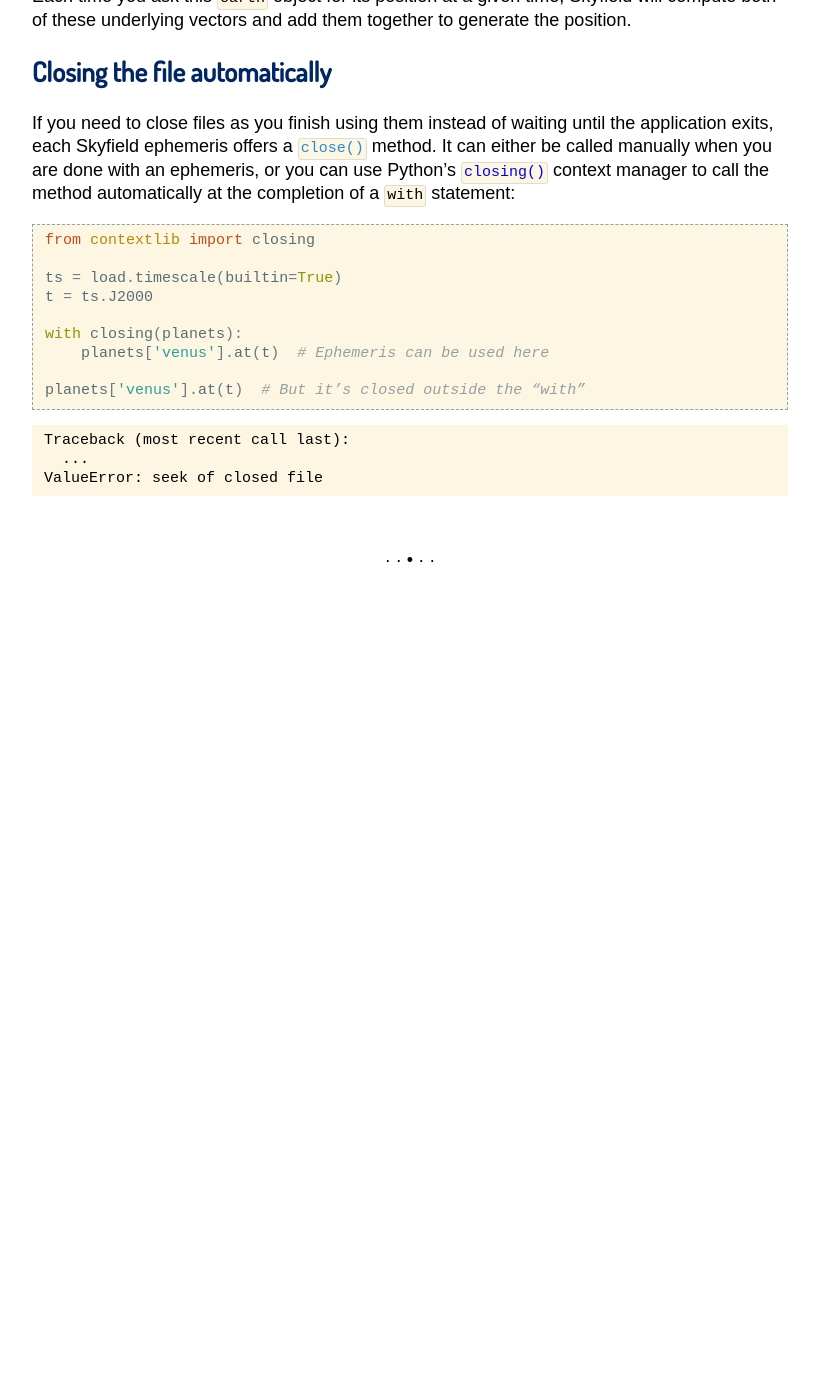
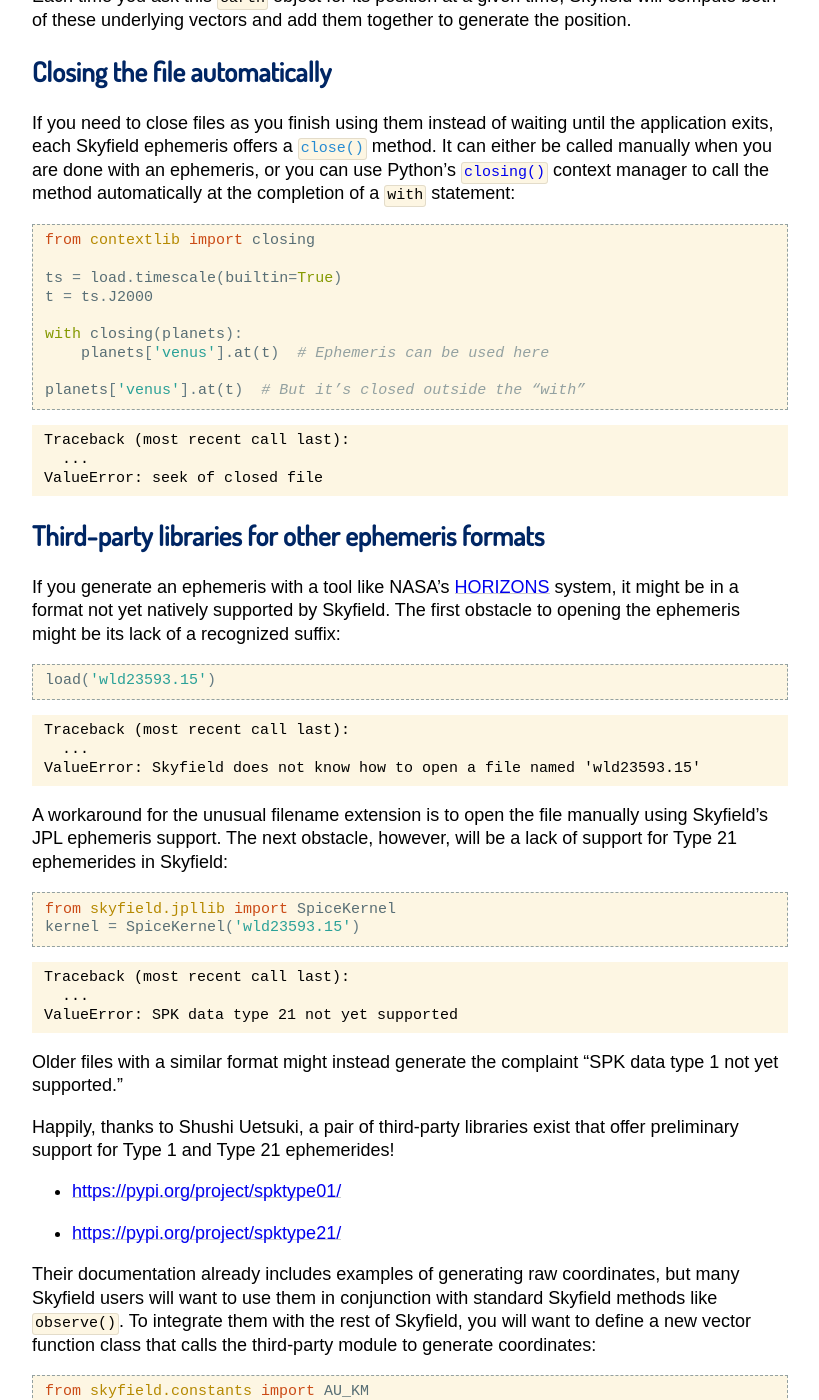
Before and after one commit to skyfielders/python-skyfield, a Sphinx documentation site: the page built from skyfield/documentation/planets.rst, in a window 1280 px wide and 1400 px high, scrolled down 3215 px. Shown: the whole window, without its empty margins (230-1049 px from the left). Built offline with Sphinx 7.4.7, drawn with Linux system fonts in a browser that asks for light colours; some web fonts are replaced; pages that are not in the unit, such as notebooks, are missing from menus; before the commit the page ends 3845 px from its top, so only the background shows below that; some of the changed text lies outside the part shown.

Commit message:
Preliminary fix for #387: documenting “spktype21”

```diff
--- a/requirements.txt
+++ b/requirements.txt
@@ -11,4 +11,5 @@
 pytz
 sphinx==1.7.2
 https://github.com/brandon-rhodes/assay/archive/master.zip
+https://github.com/whiskie14142/spktype21/archive/master.zip
 -e .
--- a/skyfield/documentation/planets.rst
+++ b/skyfield/documentation/planets.rst
@@ -215,3 +215,98 @@
 .. testcleanup::
 
    __import__('skyfield.tests.fixes').tests.fixes.teardown()
+
+.. _third-party-ephemerides:
+
+Third-party libraries for other ephemeris formats
+=================================================
+
+If you generate an ephemeris with a tool like NASA’s
+`HORIZONS <https://ssd.jpl.nasa.gov/horizons.cgi>`_ system,
+it might be in a format not yet natively supported by Skyfield.
+The first obstacle to opening the ephemeris
+might be its lack of a recognized suffix:
+
+.. testcode::
+
+    load('wld23593.15')
+
+.. testoutput::
+
+    Traceback (most recent call last):
+      ...
+    ValueError: Skyfield does not know how to open a file named 'wld23593.15'
+
+A workaround for the unusual filename extension
+is to open the file manually using Skyfield’s JPL ephemeris support.
+The next obstacle, however, will be a lack of support
+for Type 21 ephemerides in Skyfield:
+
+.. testcode::
+
+    from skyfield.jpllib import SpiceKernel
+    kernel = SpiceKernel('wld23593.15')
+
+.. testoutput::
+
+    Traceback (most recent call last):
+      ...
+    ValueError: SPK data type 21 not yet supported
+
+Older files with a similar format
+might instead generate the complaint
+“SPK data type 1 not yet supported.”
+
+Happily, thanks to Shushi Uetsuki,
+a pair of third-party libraries exist
+that offer preliminary support for Type 1 and Type 21 ephemerides!
+
+* https://pypi.org/project/spktype01/
+* https://pypi.org/project/spktype21/
+
+Their documentation already includes examples of generating raw coordinates,
+but many Skyfield users will want to use them
+in conjunction with standard Skyfield methods like ``observe()``.
+To integrate them with the rest of Skyfield,
+you will want to define a new vector function class
+that calls the third-party module to generate coordinates:
+
+.. testcode::
+
+    from skyfield.constants import AU_KM
+    from skyfield.vectorlib import VectorFunction
+    from spktype21 import SPKType21
+
+    t = ts.utc(2020, 6, 9)
+
+    eph = load('de421.bsp')
+    earth = eph['earth']
+
+    class Type21Object(VectorFunction):
+        def __init__(self, kernel, target):
+            self.kernel = kernel
+            self.center = 0
+            self.target = target
+
+        def _at(self, t):
+            k = self.kernel
+            r, v = k.compute_type21(0, self.target, t.whole, t.tdb_fraction)
+            return r / AU_KM, v / AU_KM, None, None
+
+    kernel = SPKType21.open('wld23593.15')
+    chiron = Type21Object(kernel, 2002060)
+
+    ra, dec, distance = earth.at(t).observe(chiron).radec()
+    print(ra)
+    print(dec)
+
+.. testoutput::
+
+    00h 27m 38.99s
+    +05deg 57' 08.9"
+
+Hopefully this third-party support
+for Type 1 and Type 23 SPK ephemeris segments
+will be sufficient for projects that need them,
+until there is time for a Skyfield contributor
+to integrate such support into Skyfield itself.
```
Also changed, not shown: skyfield/documentation/positions.rst (+10 -2 lines), 1 other file.
